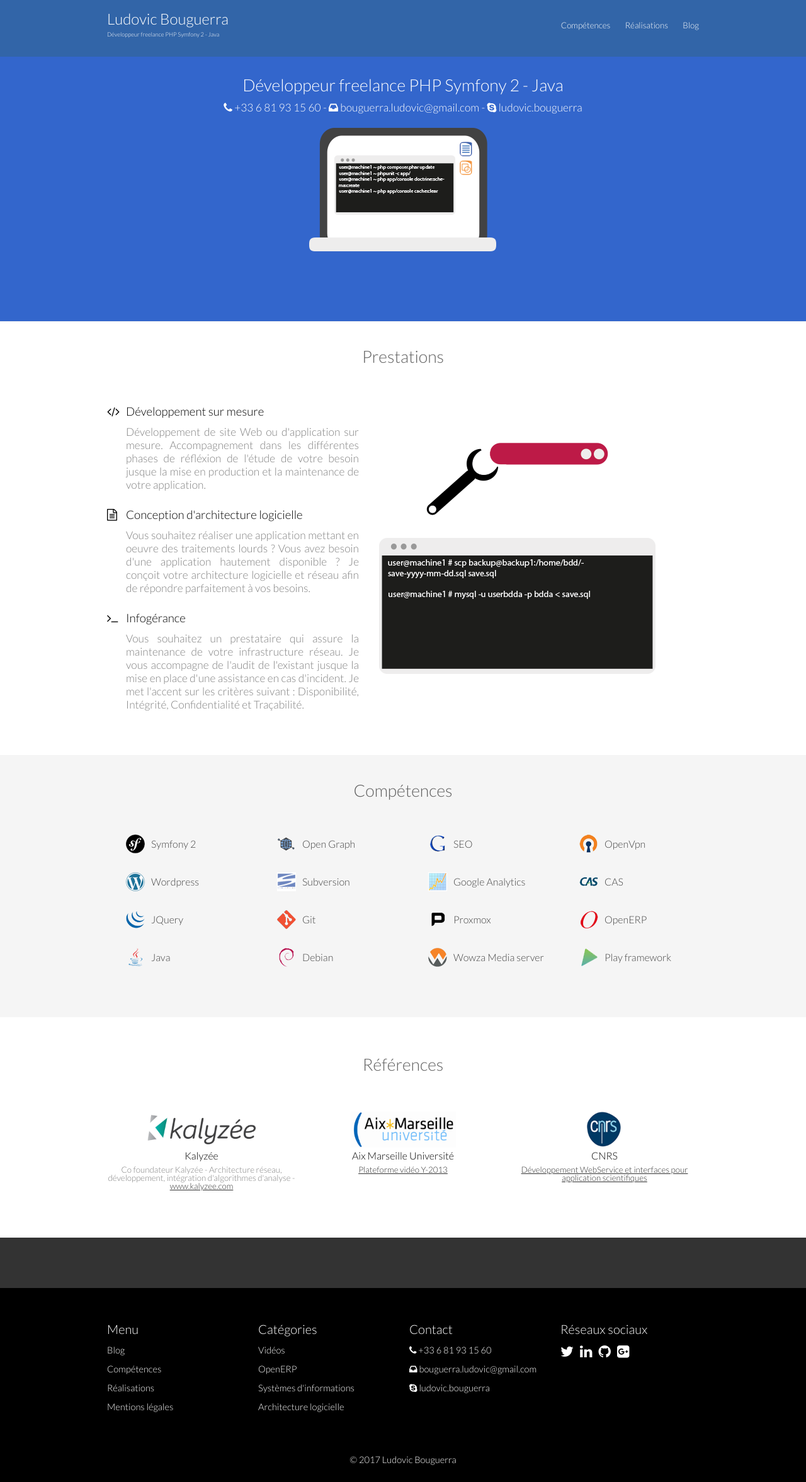
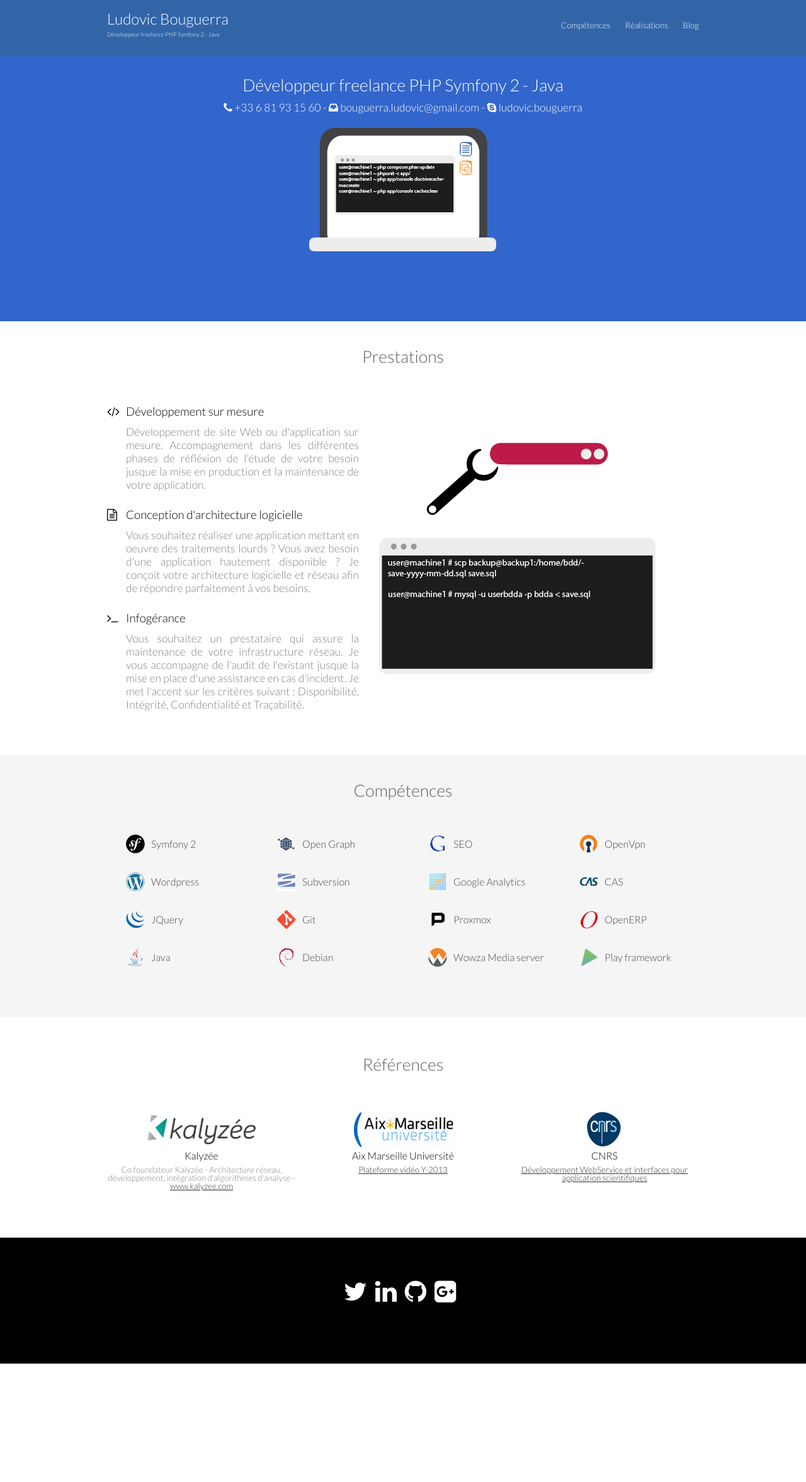
Before and after one commit to ludovic-bouguerra/site, a Jekyll site: the page built from index.md, in a window 1280 px wide. Shown: the whole page at 63% size. Built offline with Jekyll 4.4.1, drawn with Linux system fonts in a browser that asks for light colours; after the commit the page ends 2165 px from its top, so only the background shows below that.

```diff
--- a/_includes/footer.html
+++ b/_includes/footer.html
@@ -1,50 +1,15 @@
 
 <footer id="footer">
         <div class="container main">
-            <div class="four columns">
-                <h4>Menu</h4>
-                <ul>
-                  <li><a href="/blog/">Blog</a></li>
-                  <li><a href="/#competences">Compétences</a></li>
-                  <li><a href="/#references">Réalisations</a></li>
-                  <li><a href="/mentions-legales">Mentions légales</a></li>
-                </ul>
-            </div>
-            <div class="four columns">
-                <h4>Catégories</h4>
-                <ul>
-                  <li><a href="/category/video">Vidéos</a></li>
-                  <li><a href="/category/openerp-2/">OpenERP</a></li>
-                  <li><a href="/category/systemes-dinformations">Systèmes d'informations</a></li>
-                  <li><a href="/category/architecture-logicielle/">Architecture logicielle</a></li>
-                </ul>
-            </div>
-            <div class="four columns">
-                <h4>Contact</h4>
-                <ul>
-                  <li><i class="fa fa-phone"></i> {{ site.phone }}</li>
-                  <li><a href="mailto:{{ site.email }}"><i class="fa fa-inbox"></i> bouguerra.ludovic@gmail.com</a></li>
-                  <li><i class="fa fa-skype"></i> ludovic.bouguerra</li>
-                </ul>
-            </div>
-            <div class="four columns">
-                <h4>Réseaux sociaux</h4>
+            <div class="mx-auto four columns">
                 <ul class="social-footer">
-                  <li><a href="https://twitter.com/{{site.twitter_username}}"><i class="fa fa-twitter"></i></a></li>
-                  <li><a href="{{site.linkedin}}"><i class="fa fa-linkedin"></i></a></li>
-                  <li><a href="https://github.com/{{site.github_username}}"><i class="fa fa-github"></i></a></li>
-                  <li><a href="https://plus.google.com/+{{site.gplus_username}}?rel=author"><i class="fa fa-google-plus-square"></i></a></li>
-
+                  <li><a href="https://twitter.com/{{site.twitter_username}}" target="_blank"><i class="fa fa-twitter"></i></a></li>
+                  <li><a href="{{site.linkedin}}" target="_blank"><i class="fa fa-linkedin"></i></a></li>
+                  <li><a href="https://github.com/{{site.github_username}}" target="_blank"><i class="fa fa-github"></i></a></li>
+                  <li><a href="https://plus.google.com/+{{site.gplus_username}}?rel=author" target="_blank"><i class="fa fa-google-plus-square"></i></a></li>
                 </ul>
             </div>
         </div>
-        <div class="container">
-          <div class="sixteen columns text-center">
-            © 2017 Ludovic Bouguerra
-          </div>
-        </div>
-
-
     </footer>
 <!-- End Document
 ================================================== -->
--- a/_layouts/blog.html
+++ b/_layouts/blog.html
@@ -13,7 +13,7 @@
 		{{ post.long_description }}
     </div><!--/.article-content-->
 
-		<a href="/{{ post.url }}/" class="full-post-link more">Lire l'article complet
+		<a href="{{ site.url }}{{ post.url }}" class="full-post-link more">Lire l'article complet
 </a>
 	</article>
 	{% if forloop.last %}{% else %}<div class="separater"></div>{% endif %}
--- a/_layouts/home.html
+++ b/_layouts/home.html
@@ -102,11 +102,7 @@
     </section>
 
 
-    <section id="contact" class="black contact fullform">
-    	<div class="container">
 
-        </div>
-    </section>
         </div>
 
 {% include footer.html %}
--- a/_sass/main.scss
+++ b/_sass/main.scss
@@ -418,7 +418,7 @@
 
 
 .social-footer li{
-  float:left;
+  display: inline-block;
   margin-right: 10px;
 }
 
@@ -430,7 +430,8 @@
 
 .social-footer a{
   color:white;
-  font-size: 17pt;
+  font-size: 30pt;
+  text-align: center;
 }
 
 .social-footer a:hover{
@@ -439,8 +440,10 @@
 
 
 #footer .main{
-  padding-top: 50px;
-  padding-bottom: 20px;
+  padding-top: 60px;
+  text-align: center;
+  padding-bottom: 50px;
+
 }
 
 #footer a:hover{
```
